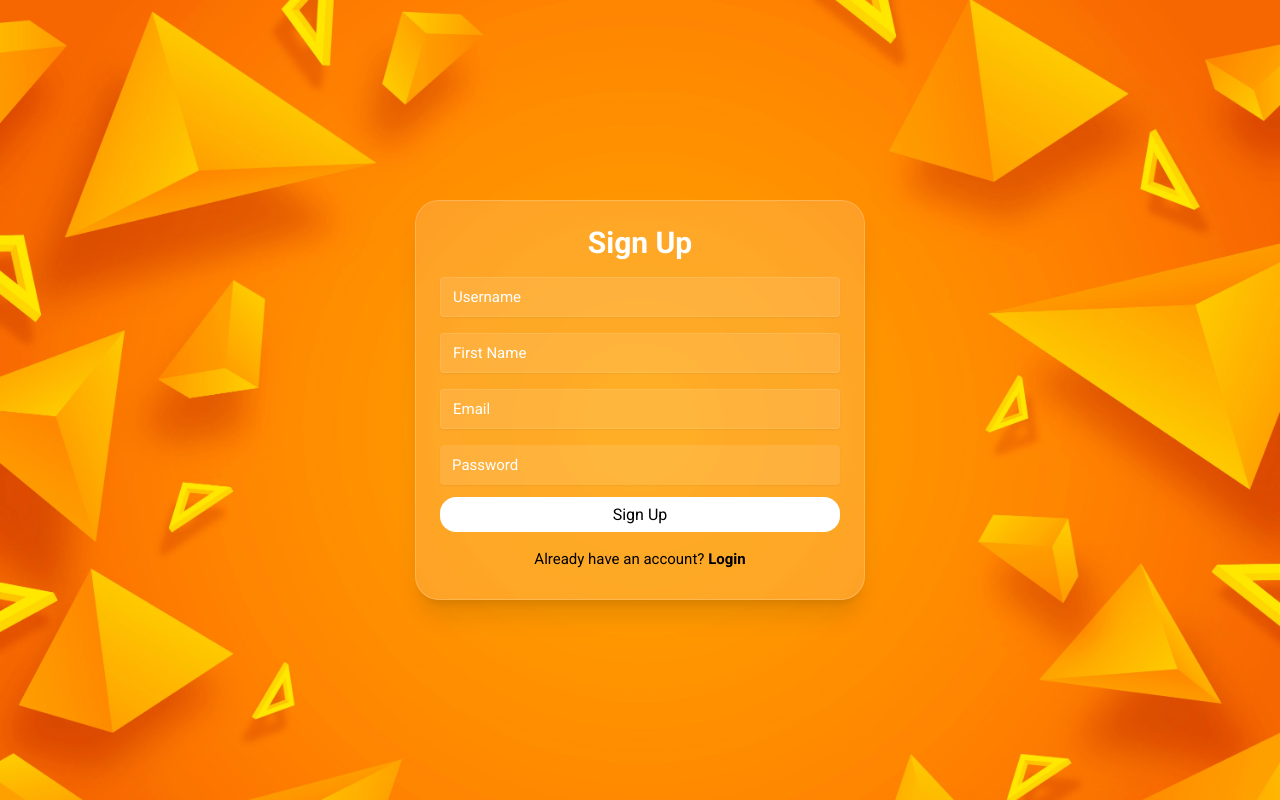
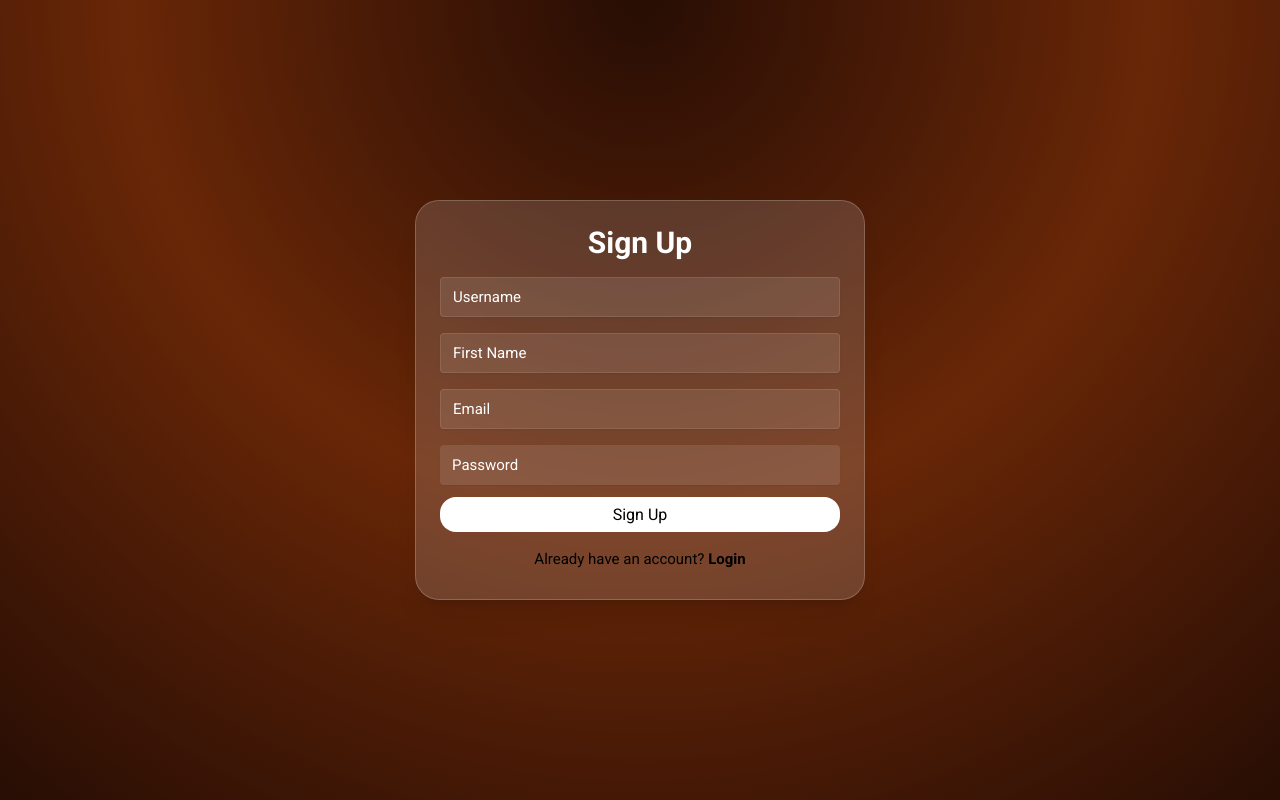
Before and after one commit to the25thjin/Urban-Pg, a React (Vite) app in the folder Frontend/: page /sign-up in a window 1280 px wide. Built offline with nearby package versions, Linux system fonts and the light colour scheme.

Commit message:
bg change

```diff
--- a/Frontend/src/components/Login/Login.jsx
+++ b/Frontend/src/components/Login/Login.jsx
@@ -4,7 +4,7 @@ function Login(){
     return(
         <>
         <div className="overflow-hidden font-Roboto">
-            <div className="bg-loginHero bg-cover xl:bg-loginHero2 flex justify-center items-center h-screen w-screen">
+            <div className="bg-orange-800/25 bg-cover xl:bg-orange-800/25 flex justify-center items-center h-screen w-screen">
                <div className=" h-[350px] w-[300px] sm-0:w-[400px] sm:w-[450px]  sm:h-[370px] md:w-[450px]  bg-white/15 backdrop-blur-sm shadow-xl border border-white/20 rounded-3xl p-6">
                <h1 className="text-center text-white   font-semibold text-3xl">Login</h1>
                <form className="mt-4">
@@ -22,7 +22,7 @@ function Login(){
                         {/* <Link className="hover:text-blue-500" to='/sign-up'>Sign up</Link> */}
                     </div>
 
-                        <button type="submit" className="bg-white w-full hover:shadow-yellow-600 transition delay-75 ease-in-out duration-300 hover:shadow-xl mt-3 rounded-2xl h-[35px] ">Login</button>
+                        <button type="submit" className="bg-white w-full hover:shadow-orange-600 transition delay-75 ease-in-out duration-300 hover:shadow-xl mt-3 rounded-2xl h-[35px] ">Login</button>
 
                         <div className="text-[15px] text-center mt-4">
                             Don't have an account? <Link className="hover:text-blue-500 font-bold" to='/sign-up'>Sign up</Link>
--- a/Frontend/src/components/Login/Signup.jsx
+++ b/Frontend/src/components/Login/Signup.jsx
@@ -4,7 +4,7 @@ function Signup(){
     return(
         <>
         <div className="overflow-x-hidden overflow-y-hidden font-Roboto">
-            <div className="bg-loginHero  bg-cover xl:bg-loginHero2 flex justify-center items-center h-screen w-screen">
+            <div className="bg-orange-800/25  bg-cover xl:bg-orange-800/25 flex justify-center items-center h-screen w-screen">
                <div className=" h-[400px] w-[300px] sm-0:w-[400px] sm:w-[450px]  sm:h-[400px] md:w-[450px]  bg-white/15 backdrop-blur-sm shadow-xl border border-white/20 rounded-3xl p-6">
                <h1 className="text-center text-white   font-semibold text-3xl">Sign Up</h1>
                <form className="mt-4">
@@ -24,7 +24,7 @@ function Signup(){
 
                     </div> */}
 
-                        <button type="submit" className="bg-white w-full hover:shadow-yellow-600 transition delay-75 ease-in-out duration-300 hover:shadow-xl mt-3 rounded-2xl h-[35px] ">Sign Up</button>
+                        <button type="submit" className="bg-white w-full hover:shadow-orange-600 transition delay-75 ease-in-out duration-300 hover:shadow-xl mt-3 rounded-2xl h-[35px] ">Sign Up</button>
 
                         <div className="text-[15px] text-center mt-4">
                             Already have an account? <Link className="hover:text-blue-500 font-bold" to='/login'>Login</Link>
```
